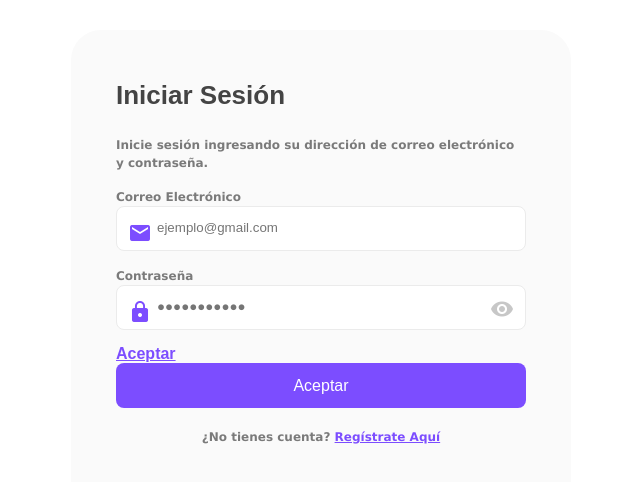
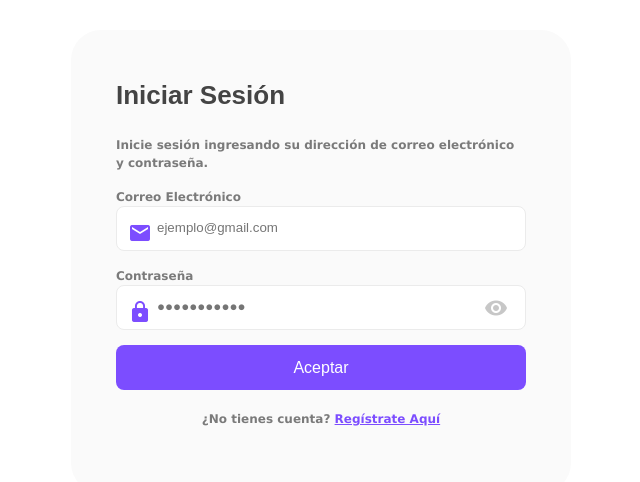
Before and after one commit to AdisOrtiz/Front_End.github.io, an Angular app in the folder trabajo_front_end/: page / in a window 1280 px wide. Shown: the top 482 px of the page, without its empty margins (319-959 px from the left). Built offline with nearby package versions, Linux system fonts and the light colour scheme.

Commit message:
Validaciones
Validacion de autenticacion en usuario y contraseña del Admin

```diff
--- a/trabajo_front_end/src/app/app-routing.module.ts
+++ b/trabajo_front_end/src/app/app-routing.module.ts
@@ -9,8 +9,8 @@ const routes: Routes = [
   { path: '', component: LoginComponent },
   { path: 'reg_usuario', component: RegUsuComponent },
   { path: 'homeAdmin', component: HomeAdminComponent },
-  { path: 'recurso/:recursoId', component: InfoRecursoComponent }
-  /*{ path: '**', redirectTo: '', pathMatch: 'full' }*/ /*Cuando en la url sea cualquier cosa */
+  { path: 'recurso/:recursoId', component: InfoRecursoComponent },
+  { path: '**', redirectTo: '', pathMatch: 'full' } /*Cuando en la url sea cualquier cosa */
 ];
 
 @NgModule({
--- a/trabajo_front_end/src/app/app.module.ts
+++ b/trabajo_front_end/src/app/app.module.ts
@@ -7,7 +7,7 @@ import { RegUsuComponent } from './reg-usu/reg-usu.component';
 import { LoginComponent } from './login/login.component';
 import { HomeAdminComponent } from './home-admin/home-admin.component';
 import { InfoRecursoComponent } from './info-recurso/info-recurso.component';
-import { ReactiveFormsModule } from '@angular/forms';
+import { FormsModule, ReactiveFormsModule } from '@angular/forms';
 
 @NgModule({
   declarations: [
@@ -20,6 +20,7 @@ import { ReactiveFormsModule } from '@angular/forms';
   imports: [
     BrowserModule,
     AppRoutingModule,
+    FormsModule,
     ReactiveFormsModule //Formularios de tipo reactivo
   ],
   providers: [],
--- a/trabajo_front_end/src/app/home-admin/home-admin.component.html
+++ b/trabajo_front_end/src/app/home-admin/home-admin.component.html
@@ -1,12 +1,12 @@
 <div class="cont">
     <nav>
         <div class="left">
-            <i class="material-icons arroba">alternate_email</i>
+            <span class="material-icons arroba">alternate_email</span>
             <h4>Biblioteca_Desarrollo_Web</h4>
         </div>
         <div class="right">
-            <a href="gestionar_recursos.html" class="link_gest"><i class="material-icons">add</i>Gestionar Recursos</a>
-            <i class="material-icons perfil" id="perfil-icon">account_circle</i>
+            <a href="gestionar_recursos.html" class="link_gest"><span class="material-icons">add</span>Gestionar Recursos</a>
+            <span class="material-icons perfil" id="perfil-icon">account_circle</span>
             <div class="menu" id="menu">
                 <div class="menu-item">Nombre</div>
                 <div class="menu-item">Rol</div>
--- a/trabajo_front_end/src/app/login/login.component.css
+++ b/trabajo_front_end/src/app/login/login.component.css
@@ -41,8 +41,7 @@ label,p{
     height: 45px;
     border-radius: 8px;
     border: none;
-    padding: 5px 0 8px 40px;
-    /* margin-bottom: 15px; */
+    padding: 5px 40px 8px 40px;
     border: 1px solid #ebebeb;
 }
 
@@ -60,6 +59,7 @@ input:focus{
     margin-bottom: 20px;
     font-size: 16px;
     font-weight: 500;
+    cursor: pointer;
 }
 
 .registro{
@@ -89,10 +89,13 @@ a{
 .right{
     position: absolute; /* Permite colocar el icono dentro del campo sin afectar el contenido del input */
     right: 12px;  /* Coloca el icono a la derecha */
-    /*top: 50%;  Centrado verticalmente */
-    transform: translateY(50%);  /*Alinea verticalmente el icono*/
+    /*top: 50%;  /*Centrado verticalmente */
+    transform: translateY(30%);  /*Alinea verticalmente el icono*/
     font-size: 24px;
     color: #c7c7c7;
+    cursor: pointer;
+    background: none;
+    border: none;
 }
 
 .error{
@@ -101,3 +104,7 @@ a{
     font-family: 'Lucida Sans', 'Lucida Sans Regular', 'Lucida Grande', 'Lucida Sans Unicode', Geneva, Verdana, sans-serif;
     padding-left: 10px;
 }
+
+.error_input{
+    border: 1px solid #c50000;
+}
--- a/trabajo_front_end/src/app/login/login.component.html
+++ b/trabajo_front_end/src/app/login/login.component.html
@@ -1,26 +1,39 @@
 <div class="cont">
-    <form class="login" [formGroup]="formLogin" (ngSubmit)="enviar()">
+    <form class="login" [formGroup]="formLogin" (ngSubmit)="login(); $event.preventDefault();">
         <h3>Iniciar Sesión</h3>
         <p>Inicie sesión ingresando su dirección de correo electrónico y contraseña.</p>
         <div class="input icons">
             <label for="user">Correo Electrónico</label>
             <i class="material-icons left">mail</i>
-            <input type="email" id="user" class="input_form" placeholder="ejemplo@gmail.com" formControlName="email">
-            <div class="error" *ngIf="hayError('email','required')">Correo Requerido</div> <!--hayError es un metodo-->
-            <div class="error" *ngIf="hayError('email','email')">Correo Invalido</div>
+            <input
+            [ngClass]="{'error_input': hayError('email','required') || hayError('email','email')}"
+            type="email" id="user" class="input_form" placeholder="ejemplo@gmail.com" formControlName="email" [(ngModel)]="username">
+            <div class="error" *ngIf="hayError('email','required')">*Correo Requerido</div> <!--hayError es un metodo-->
+            <div class="error" *ngIf="hayError('email','email')">*Correo Invalido</div>
         </div>
         <div class="input icons">
             <label for="password">Contraseña</label>
             <i class="material-icons left">lock</i>
-            <input type="password" id="password" class="input_form" placeholder="●●●●●●●●●●●" formControlName="pass">
-            <i class="material-icons right" id="eye">visibility</i>
-            <div class="error" *ngIf="hayError('pass','required')">Contraseña requerida</div> <!--Muestra este mensaje si se cumple el error que estoy pasando en el 2do parametro-->
-            <div class="error" *ngIf="hayError('pass','minlength')">La contraseña debe tener minimo 5 caracteres</div>
+            <!--El input va a cambiar de tipo password a text dependiendo si mostrarPass es true(text) o false(password)-->
+            <input
+            [ngClass]="{'error_input': hayError('pass','required') || hayError('pass','minlength')}"
+            [type]="mostrarPass ? 'text' : 'password'"
+            id="password" class="input_form" placeholder="●●●●●●●●●●●" formControlName="pass" [(ngModel)]="password">
+            <!--Al dar clic en el botón, el evento se va a ejecutar y si mostrarPass es true, se muestra el icono visibility_off, sino visibility-->
+            <button type="button" (click)="mostrarContrasena()" class="right">
+                <span class="material-icons">
+                    {{ mostrarPass ? 'visibility_off' : 'visibility' }}
+                </span>
+            </button>
+
+            <div class="error" *ngIf="hayError('pass','required')">*Contraseña requerida</div> <!--Muestra este mensaje si se cumple el error que estoy pasando en el 2do parametro-->
+            <div class="error" *ngIf="hayError('pass','minlength')">*La contraseña debe tener minimo 5 caracteres</div>
         </div>
         <div class="boton">
-            <a routerLink="homeAdmin">Aceptar</a>
+            <!-- <a routerLink="homeAdmin">Aceptar</a> -->
             <button type="submit" class="btn">Aceptar</button>
         </div>
         <p class="registro">¿No tienes cuenta? <a routerLink="/reg_usuario">Regístrate Aquí</a></p>
     </form>
+    <div *ngIf="error" style="color: red;">{{ error }}</div>
 </div>
--- a/trabajo_front_end/src/app/login/login.component.ts
+++ b/trabajo_front_end/src/app/login/login.component.ts
@@ -1,5 +1,7 @@
 import { Component, OnInit } from '@angular/core';
 import { FormBuilder, FormGroup, Validators } from '@angular/forms';
+import { AuthService } from '../services/auth.service';
+import { Router } from '@angular/router';
 
 @Component({
   selector: 'app-login',
@@ -9,8 +11,12 @@ import { FormBuilder, FormGroup, Validators } from '@angular/forms';
 export class LoginComponent{
 
   formLogin: FormGroup; //formLogin es de tipo FormGroup
+  mostrarPass: boolean = false;
+  username: string = '';
+  password: string = '';
+  error: string = '';
 
-  constructor( private form: FormBuilder ){
+  constructor( private form: FormBuilder, private authService: AuthService, private router: Router ){
     this.formLogin = this.form.group({
       email: ['',[Validators.required, Validators.email]],
       pass: ['',[Validators.required, Validators.minLength(5)]]
@@ -25,4 +31,21 @@ export class LoginComponent{
   hayError(nomControl:string, tipoError: string){
     return this.formLogin.get(nomControl)?.hasError(tipoError) && this.formLogin.get(nomControl)?.touched;
   }
+
+  mostrarContrasena() {
+    this.mostrarPass = !this.mostrarPass;
+  }
+
+  login(){
+    if (this.authService.login(this.username, this.password)) {
+      const rol = this.authService.getRol();
+      if (rol === 'admin') {
+        this.router.navigate(['/homeAdmin']);
+      } else if (rol === 'cliente') {
+        this.router.navigate(['/homeCliente']);
+      }
+    } else {
+      this.error = 'Usuario o contraseña incorrectos';
+    }
+  }
 }
--- a/trabajo_front_end/src/app/reg-usu/reg-usu.component.css
+++ b/trabajo_front_end/src/app/reg-usu/reg-usu.component.css
@@ -42,7 +42,6 @@ label,p{
     border-radius: 8px;
     border: none;
     padding: 5px 0 8px 40px;
-    /* margin-bottom: 15px; */
     border: 1px solid #ebebeb;
 }
 
@@ -91,9 +90,12 @@ a{
     position: absolute; /* Permite colocar el icono dentro del campo sin afectar el contenido del input */
     right: 12px;  /* Coloca el icono a la derecha */
     /*top: 50%; /* Centrado verticalmente */
-    transform: translateY(50%);  /*Alinea verticalmente el icono*/
+    transform: translateY(30%);  /*Alinea verticalmente el icono*/
     font-size: 24px;
     color: #c7c7c7;
+    cursor: pointer;
+    background: none;
+    border: none;
 }
 
 .error{
@@ -102,3 +104,7 @@ a{
     font-family: 'Lucida Sans', 'Lucida Sans Regular', 'Lucida Grande', 'Lucida Sans Unicode', Geneva, Verdana, sans-serif;
     padding-left: 10px;
 }
+
+.error_input{
+    border: 1px solid #c50000;
+}
--- a/trabajo_front_end/src/app/reg-usu/reg-usu.component.html
+++ b/trabajo_front_end/src/app/reg-usu/reg-usu.component.html
@@ -4,23 +4,33 @@
         <div class="input icons">
             <label for="nom_ape">Nombre y Apellido</label>
             <i class="material-icons left">edit</i>
-            <input type="text" id="nom_ape" class="input_form" placeholder="Adis Ortiz" formControlName="nomComplet">
-            <div class="error" *ngIf="hayError('nomComplet','required')">Nombre Completo Requerido</div>
+            <input [ngClass]="{'error_input': hayError('nomComplet','required')}" type="text" id="nom_ape" class="input_form" placeholder="Adis Ortiz" formControlName="nomComplet">
+            <div class="error" *ngIf="hayError('nomComplet','required')">*Nombre Completo Requerido</div>
         </div>
         <div class="input icons">
             <label for="email">Correo Electrónico</label>
             <i class="material-icons left">mail</i>
-            <input type="email" id="email" class="input_form" placeholder="ejemplo@gmail.com" formControlName="correo">
-            <div class="error" *ngIf="hayError('correo','required')">Correo Electronico Requerido</div> <!--hayError es un metodo-->
-            <div class="error" *ngIf="hayError('correo','email')">Correo Electronico Invalido</div>
+            <input [ngClass]="{'error_input': hayError('correo','required') || hayError('correo','email')}" type="email" id="email" class="input_form" placeholder="ejemplo@gmail.com" formControlName="correo">
+            <div class="error" *ngIf="hayError('correo','required')">*Correo Electronico Requerido</div> <!--hayError es un metodo-->
+            <div class="error" *ngIf="hayError('correo','email')">*Correo Electronico Invalido</div>
         </div>
         <div class="input icons">
             <label for="password">Contraseña</label>
-            <i class="material-icons left">lock</i>
-            <input type="password" id="password" class="input_form" placeholder="●●●●●●●●●●●" formControlName="contra">
-            <i class="material-icons right" id="eye">visibility</i>
-            <div class="error" *ngIf="hayError('contra','required')">Contraseña Requerida</div>
-            <div class="error" *ngIf="hayError('contra','minlength')">La contraseña debe tener minimo 5 caracteres</div>
+            <span class="material-icons left">lock</span>
+
+            <input
+            [ngClass]="{'error_input': hayError('contra','required') || hayError('contra','minlength')}"
+            [type]="mostrarPass ? 'text' : 'password'"
+            id="password" class="input_form" placeholder="●●●●●●●●●●●" formControlName="contra">
+
+            <button type="button" (click)="mostrarConstrasena()" class="right">
+                <span class="material-icons">
+                    {{mostrarPass ? 'visibility_off' : 'visibility'}}
+                </span>
+            </button>
+
+            <div class="error" *ngIf="hayError('contra','required')">*Contraseña Requerida</div>
+            <div class="error" *ngIf="hayError('contra','minlength')">*La contraseña debe tener minimo 5 caracteres</div>
         </div>
         <div class="boton">
             <input type="submit" class="btn" value="Aceptar">
--- a/trabajo_front_end/src/app/reg-usu/reg-usu.component.ts
+++ b/trabajo_front_end/src/app/reg-usu/reg-usu.component.ts
@@ -8,6 +8,7 @@ import { FormBuilder, FormGroup, Validators } from '@angular/forms';
 })
 export class RegUsuComponent {
   formRegUsu: FormGroup;
+  mostrarPass: boolean = false;
 
   constructor( private formReg: FormBuilder){
     this.formRegUsu = this.formReg.group ({
@@ -20,4 +21,8 @@ export class RegUsuComponent {
   hayError(nomError: string, tipoError: string) {
     return this.formRegUsu.get(nomError)?.hasError(tipoError) && this.formRegUsu.get(nomError)?.touched;
   }
+
+  mostrarConstrasena(){
+    this.mostrarPass = !this.mostrarPass;
+  }
 }
```
Also changed, not shown: trabajo_front_end/src/app/guards/auth.guard.ts (added, +14 -0 lines), trabajo_front_end/src/app/services/auth.service.ts (added, +39 -0 lines), 2 other files (tests, documents, lock files or other folders).
